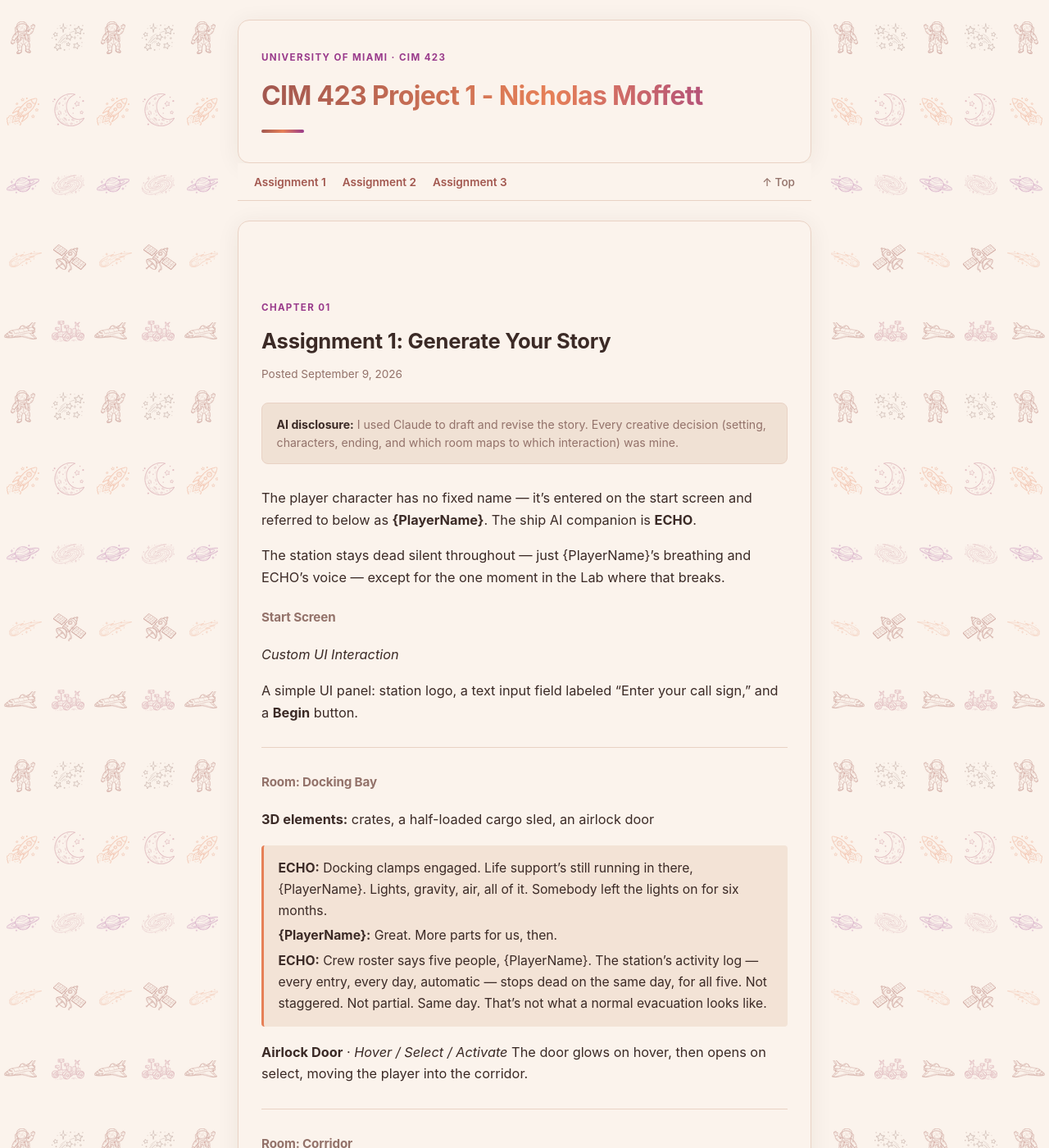
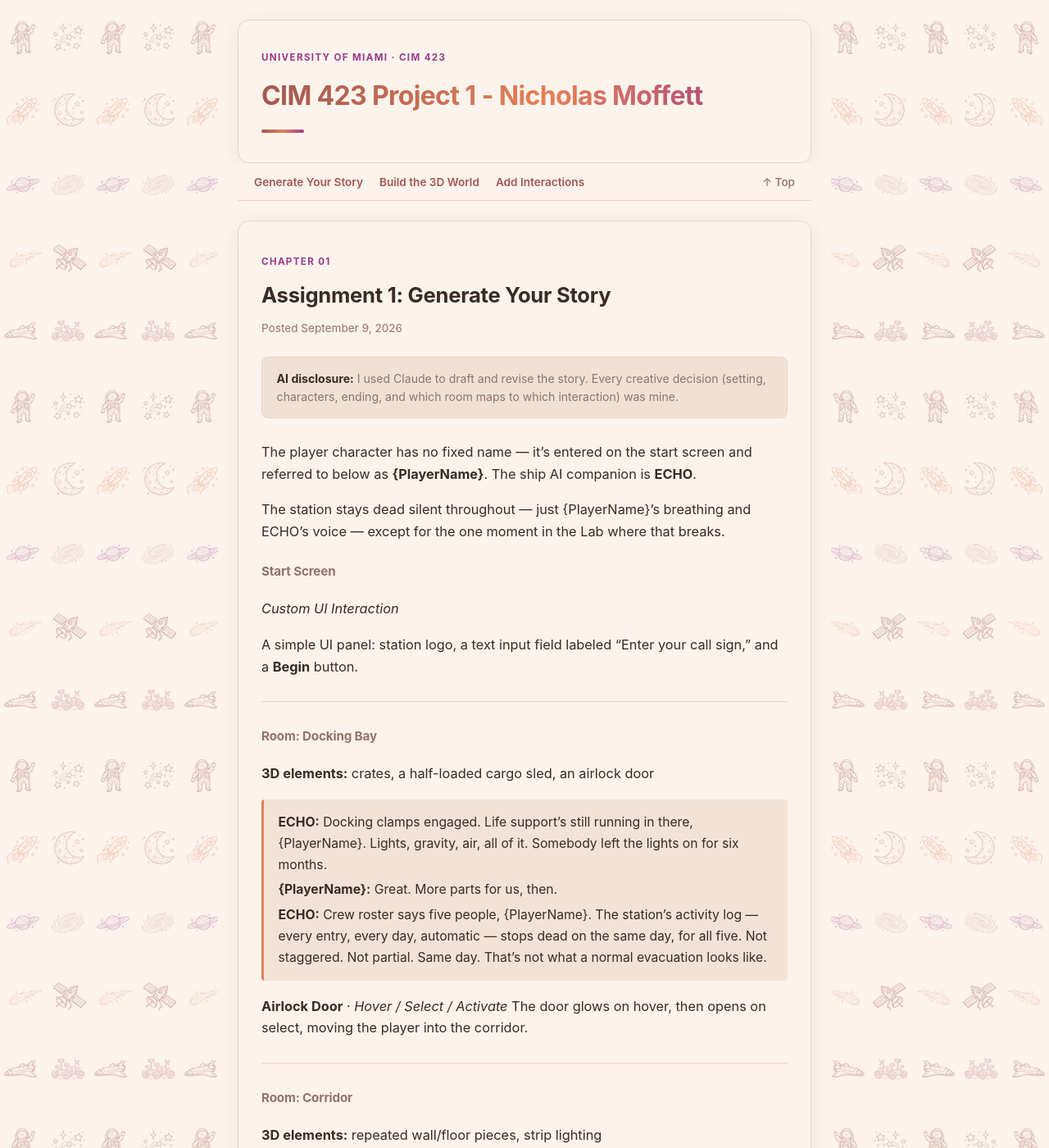
Before and after one commit to moff05/cim423-3d-world, a Jekyll site: the page built from index.md, in a window 1280 px wide and 1400 px high. Shown: the whole window at 82% size. Built offline with Jekyll 4.4.1, drawn with Linux system fonts in a browser that asks for light colours.

Commit message:
Remove extra gap above first chapter, rename nav links to assignment titles
The first h2's padding-top (meant to separate chapters) was stacking
with main's own top padding. Nav links now read "Generate Your Story"
etc. instead of "Assignment 1/2/3".

Co-Authored-By: Claude Sonnet 5 <noreply@anthropic.com>
Claude-Session: https://claude.ai/code/session_01EXSHHrPegx68P7D3CLUmwe

```diff
--- a/_layouts/default.html
+++ b/_layouts/default.html
@@ -104,6 +104,9 @@
   }
   main > h2:not(:first-of-type) {
     border-top: 1px solid var(--rule);
+  }
+  main > h2:first-of-type {
+    padding-top: 0;
   }
   h3 { font-size: 1.1rem; margin-top: 2rem; color: var(--rust); }
   h4 { font-size: 0.95rem; margin-top: 1.4rem; color: var(--muted); }
@@ -230,9 +233,9 @@
 </header>
 <nav class="chapter-nav">
   <div class="chapter-nav-inner">
-    <a href="#assignment-1">Assignment 1</a>
-    <a href="#assignment-2">Assignment 2</a>
-    <a href="#assignment-3">Assignment 3</a>
+    <a href="#assignment-1">Generate Your Story</a>
+    <a href="#assignment-2">Build the 3D World</a>
+    <a href="#assignment-3">Add Interactions</a>
     <a href="#top" class="nav-top">↑ Top</a>
   </div>
 </nav>
```
